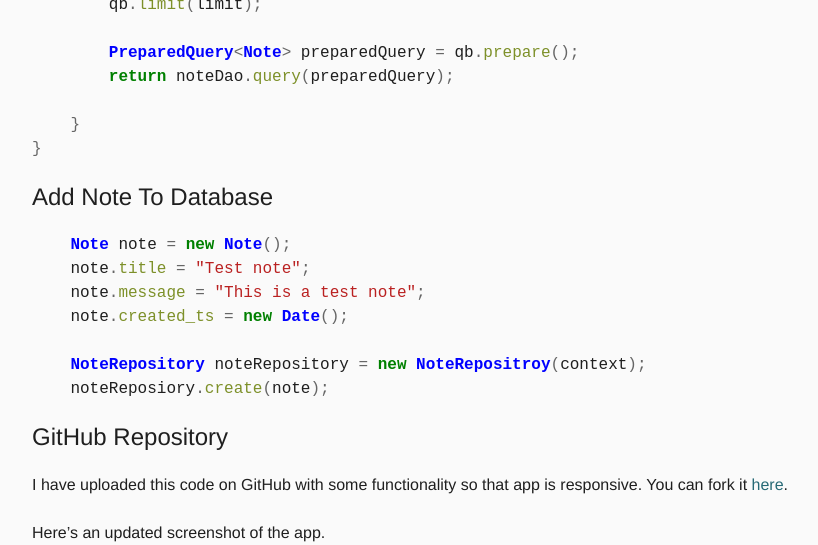
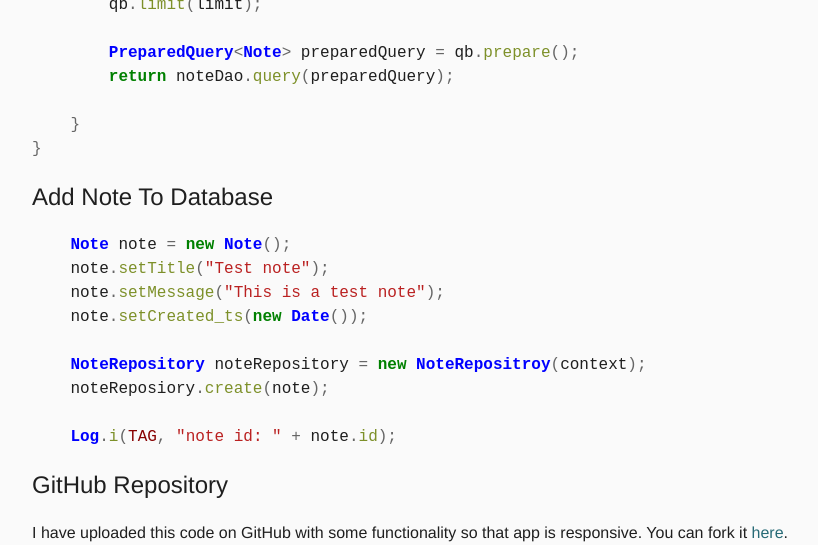
Before and after one commit to jayrambhia/jayrambhia.github.com, a Jekyll site: the page built from _posts/2015-03-01-ormlite-demo.markdown, in a window 1280 px wide and 900 px high, scrolled down 1944 px, cut to the strip 0-545 px from the top of the window. Shown: the whole strip, without its empty margins (392-1210 px from the left). Built offline with Jekyll 4.4.1, drawn with Linux system fonts in a browser that asks for light colours; comment, search, counter and statistics services are not loaded.

Commit message:
Update 2015-03-01-ormlite-demo.markdown

```diff
--- a/_posts/2015-03-01-ormlite-demo.markdown
+++ b/_posts/2015-03-01-ormlite-demo.markdown
@@ -74,12 +74,14 @@ public class NoteRepository {
 
 {% highlight java %}
     Note note = new Note();
-    note.title = "Test note";
-    note.message = "This is a test note";
-    note.created_ts = new Date();
+    note.setTitle("Test note");
+    note.setMessage("This is a test note");
+    note.setCreated_ts(new Date());
 
     NoteRepository noteRepository = new NoteRepositroy(context);
     noteReposiory.create(note);
+
+    Log.i(TAG, "note id: " + note.id);
 
 {% endhighlight %}
 
```
